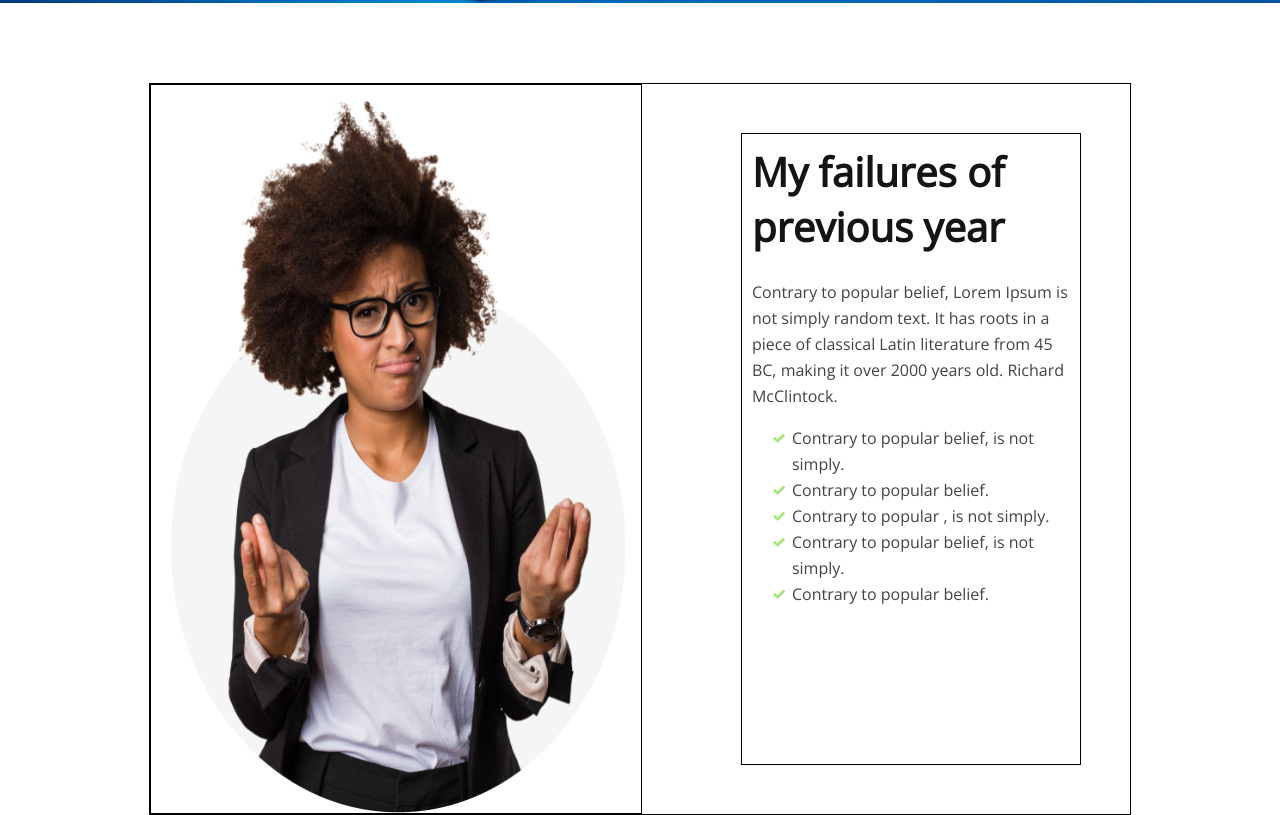
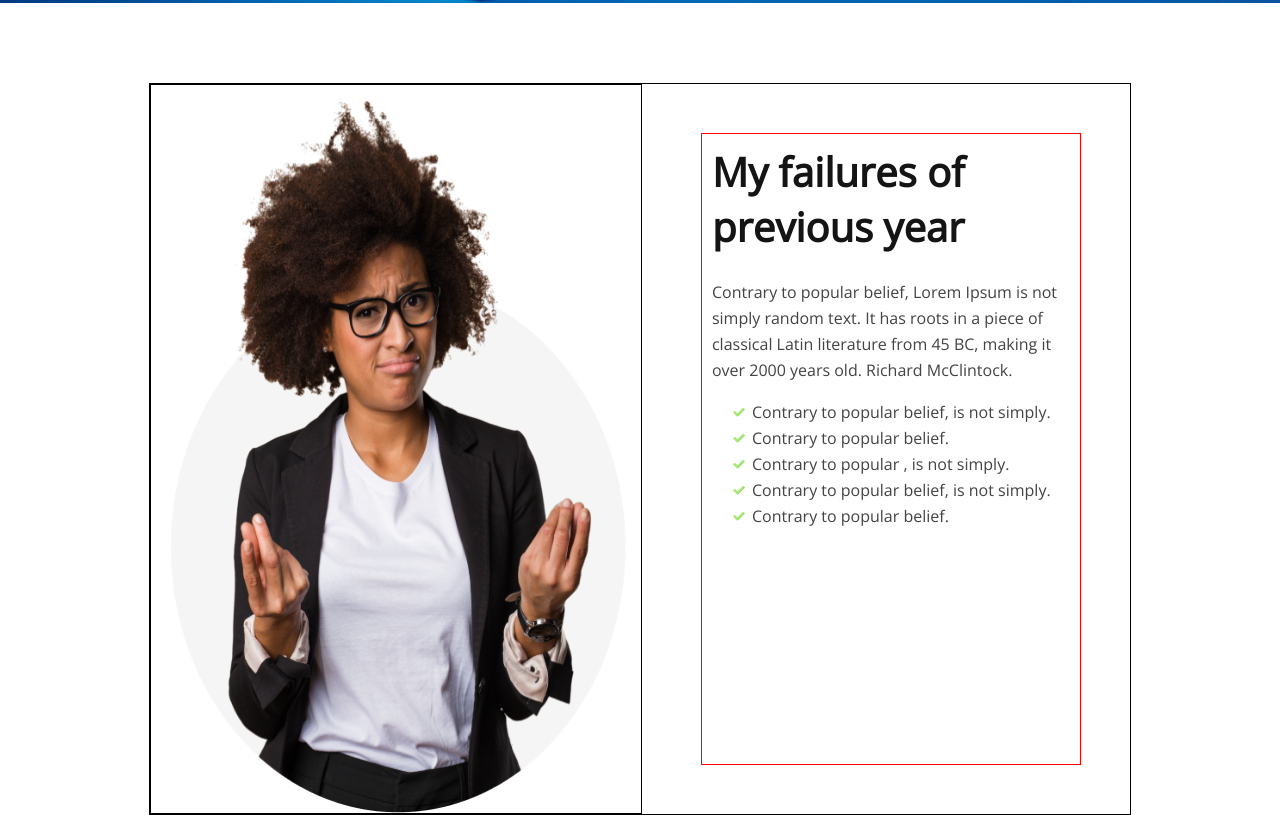
Before and after one commit to NusratParvin/new-year, a plain HTML site: page index.html in a window 1280 px wide. Shown: the part 707-1522 px from the top of the page. Drawn offline with nearby package versions, Linux system fonts and the light colour scheme.

Commit message:
commit done version

```diff
--- a/style/style.css
+++ b/style/style.css
@@ -62,15 +62,15 @@ main{
     margin-top:80px;
     display: flex;
     justify-content: space-around;
-    gap: 50px;
+    gap: 10px;
 
 }
 .about-me img{width: 50%;border:1px solid black;}
 
-.my-words{ border:1px solid black;
+.my-words{ border:1px solid red;
     margin:5%;
     padding: 10px;
-    width: 65%;
+
 
 }
 
```
